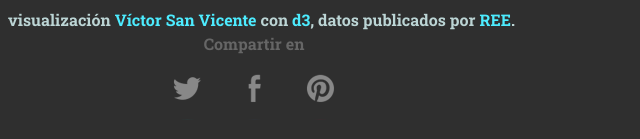
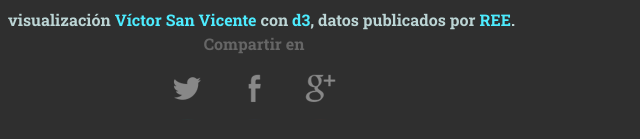
Before and after one commit to rubenbp/energia, a website: page public/index.html in a window 1280 px wide. Shown: the part 1375-1514 px from the top of the page, 386-1026 px from the left. Drawn offline with Linux system fonts and the light colour scheme; no server answers.

Commit message:
Adios Pinterest/ Hola G+

```diff
--- a/public/css/d3.css
+++ b/public/css/d3.css
@@ -236,7 +236,9 @@ a.facebook {
 a.pinterest {
     background-position: -315px 0;
 }
-
+a.googleplus {
+    background-position: -189px 0;
+}
 .share a:hover {
   background-position-y: -127px;
 }
--- a/public/index.html
+++ b/public/index.html
@@ -259,8 +259,7 @@
                 <a href="https://twitter.com/intent/tweet?text=Interactivo generación eléctrica España&url=http://ow.ly/MApQy&hashtags=dataviz,d3js&via=ningunaparte" target="_blank" class="twitter"></a>
                 <a href="https://www.facebook.com/sharer/sharer.php?u=http://ow.ly/MApQy"
    target="_blank" class="facebook"></a>
-                <a href="https://www.pinterest.com/pin/create/button/?url=http://ow.ly/MApQy&media=http://energia.ningunaparte.net/imgs/captura-big.png&description=Visualización sobre el consumo eléctrico España - Visualization Spain energy generation&hashtags=dataviz,d3js,infographic,energy"
-   target="_blank" class="pinterest"></a>
+                <a href="https://plus.google.com/share?url=http%3A%2F%2Fenergia.ningunaparte.net" target="_blank" class="googleplus"></a>
             </div>
         </footer>
     </div>
```
